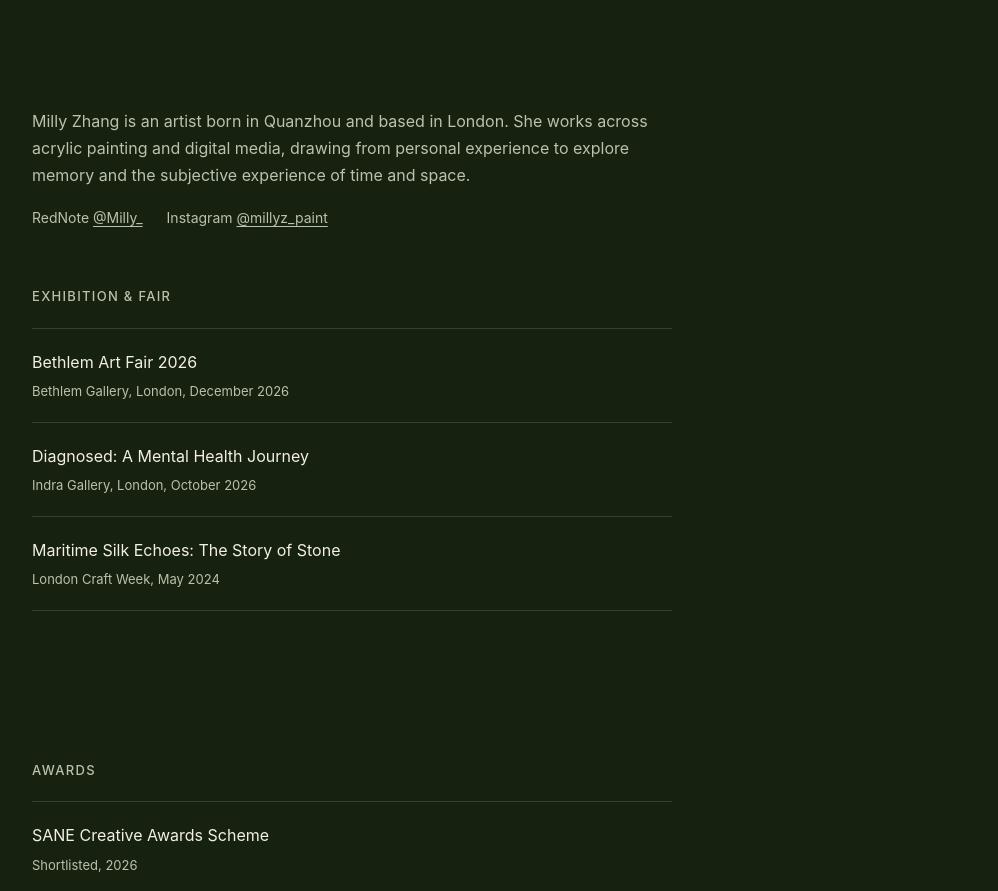
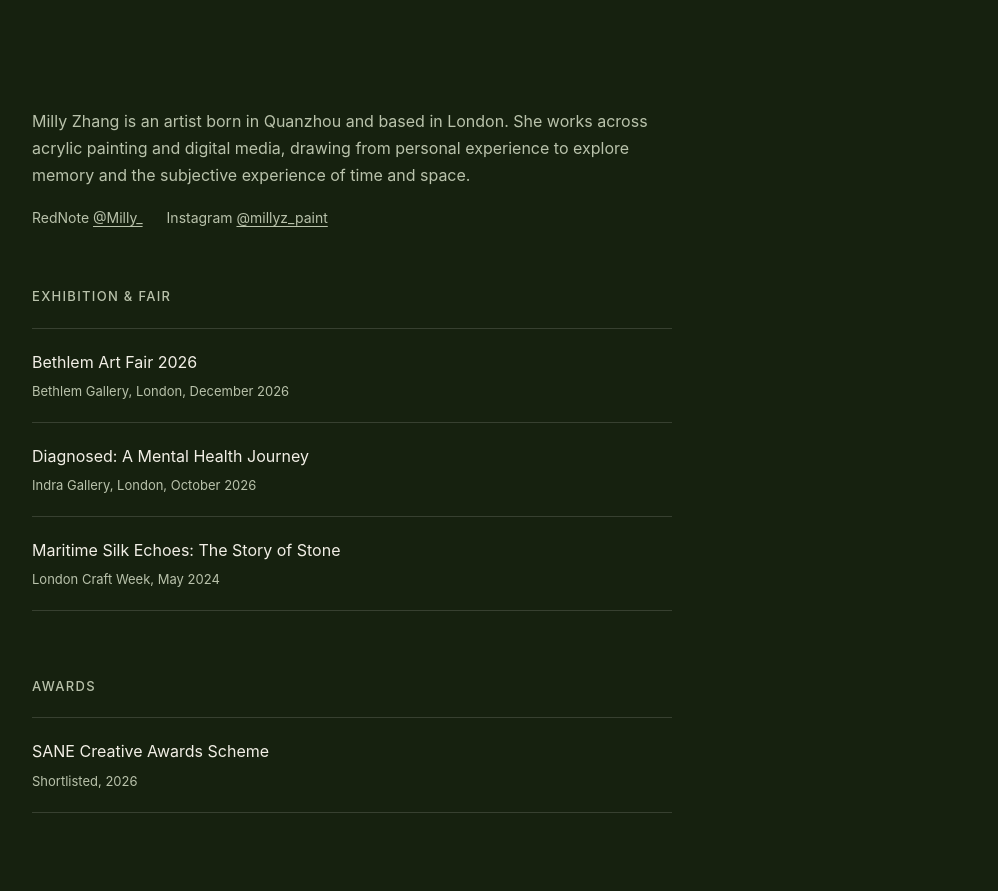
Before and after one commit to qzmilly/qzmilly.github.io, a plain HTML site: page index.html in a window 1280 px wide. Shown: the part 61-952 px from the top of the page, without its empty margins (128-1126 px from the left). Drawn offline with Linux system fonts and the light colour scheme.

Commit message:
Tighten gap above Awards, widen gap below it
Co-Authored-By: Claude Sonnet 5.5 <noreply@anthropic.com>

```diff
--- a/styles.css
+++ b/styles.css
@@ -295,7 +295,7 @@ h1, h2, h3 { font-weight: 500; margin: 0; }
 .project-link:hover { color: var(--text); }
 
 /* Artworks */
-.exhibition { max-width: 640px; margin-bottom: 140px; }
+.exhibition { max-width: 640px; margin-bottom: 56px; }
 .exhibition .sub-heading { margin-top: 0; }
 .section-inner.wide { max-width: 1400px; }
 .art-head { max-width: 960px; margin: 0 auto; }
@@ -484,4 +484,4 @@ h1, h2, h3 { font-weight: 500; margin: 0; }
 .page-section { padding-top: 110px; }
 .art-head .section-intro { margin-top: 0; }
 
-.exhibition.awards { margin-top: 48px; margin-bottom: 40px; }
+.exhibition.awards { margin-top: 0; margin-bottom: 150px; }
```
